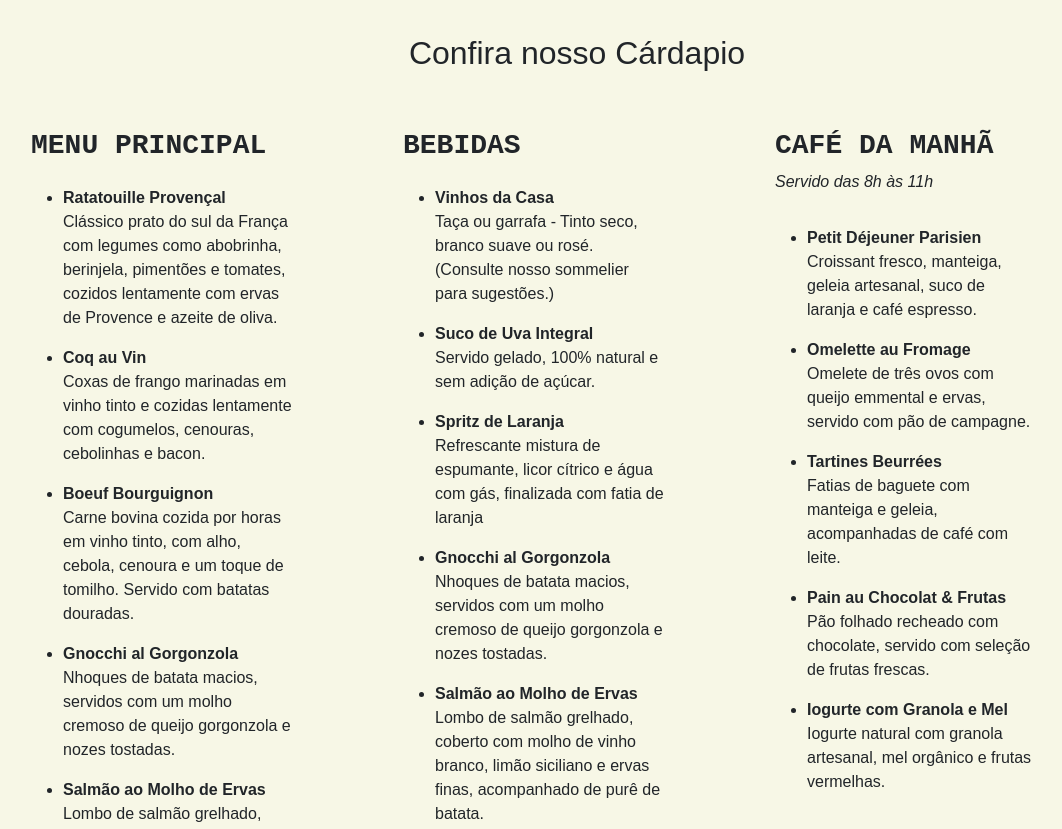
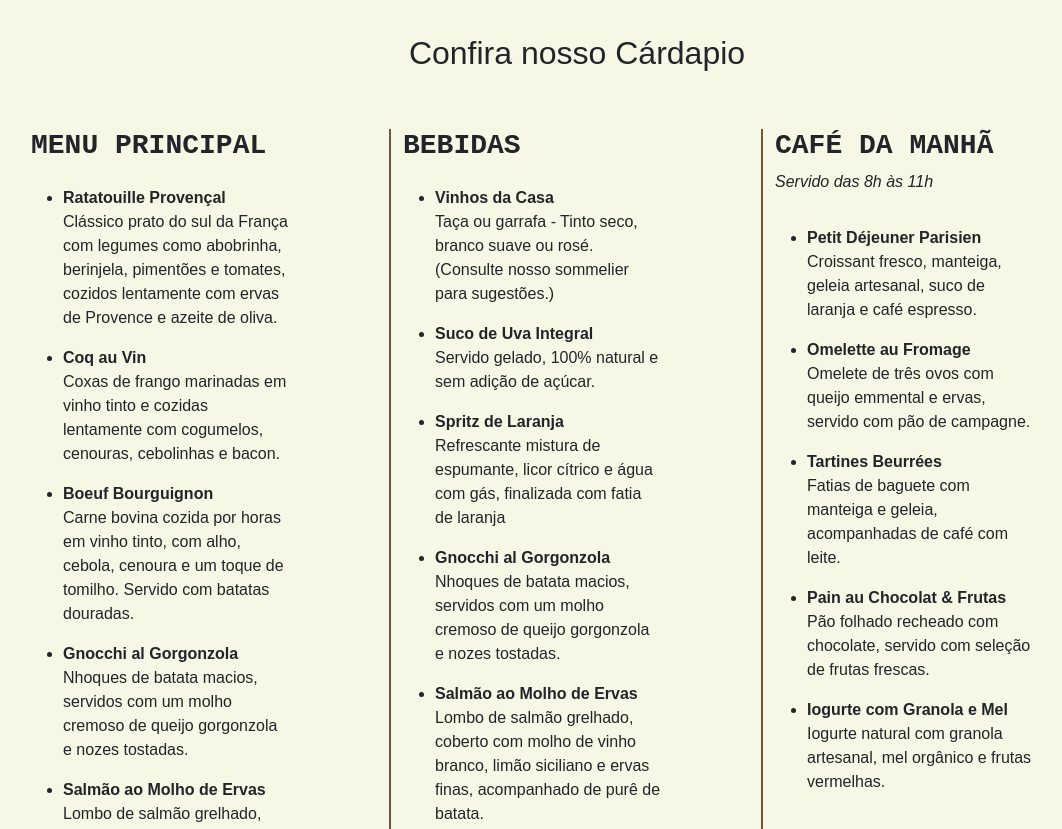
Before and after one commit to joaovitorpapalardo/restaurante, a plain HTML site: page index.html in a window 1280 px wide. Shown: the part 1620-2449 px from the top of the page, without its empty margins (63-1125 px from the left). Drawn offline with nearby package versions, Linux system fonts and the light colour scheme.

Commit message:
add line

```diff
--- a/css/style.css
+++ b/css/style.css
@@ -189,3 +189,7 @@ a {
 #cardapio {
     margin-top: 150px;
 }
+
+.linha {
+    border-right: 2px solid #6b5739; /* Linha vertical */
+}
--- a/index.html
+++ b/index.html
@@ -94,7 +94,7 @@
             <div class="container">
                 <h2 class="text-center pb-5">Confira nosso Cárdapio</h2>
                 <div class="row titulo-especiais">
-                    <div class="col-md-4">
+                    <div class="col-md-4 linha">
                         <h3>MENU PRINCIPAL</h3>
                         <ul style="width: 75%;">
                             <li class="list pt-3">
@@ -119,7 +119,7 @@
                             </li>
                         </ul>
                     </div>
-                    <div class="col-md-4">
+                    <div class="col-md-4 linha">
                         <h3>BEBIDAS</h3>
                         <ul style="width: 75%;">
                             <li class="list pt-3">
```
